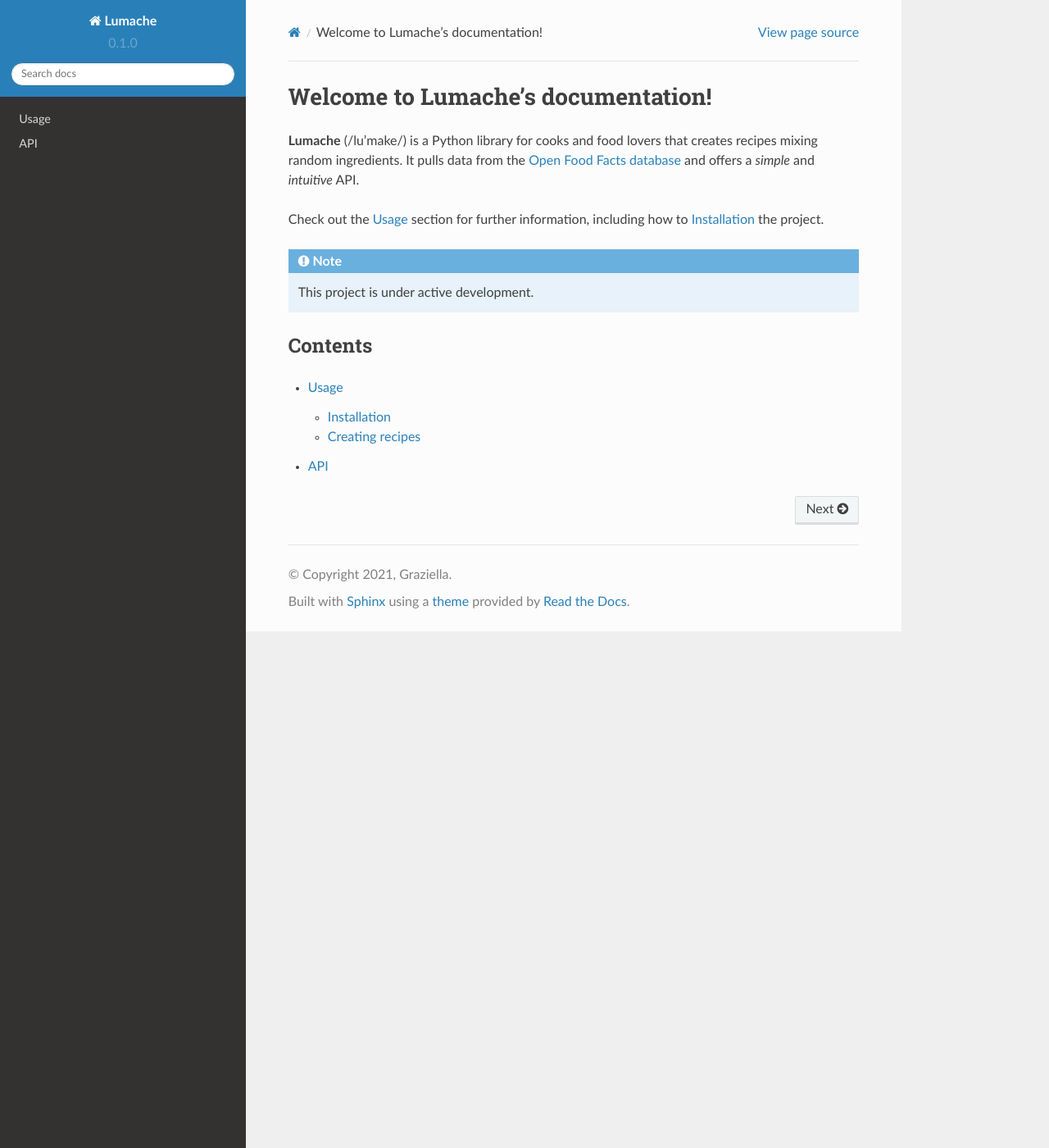
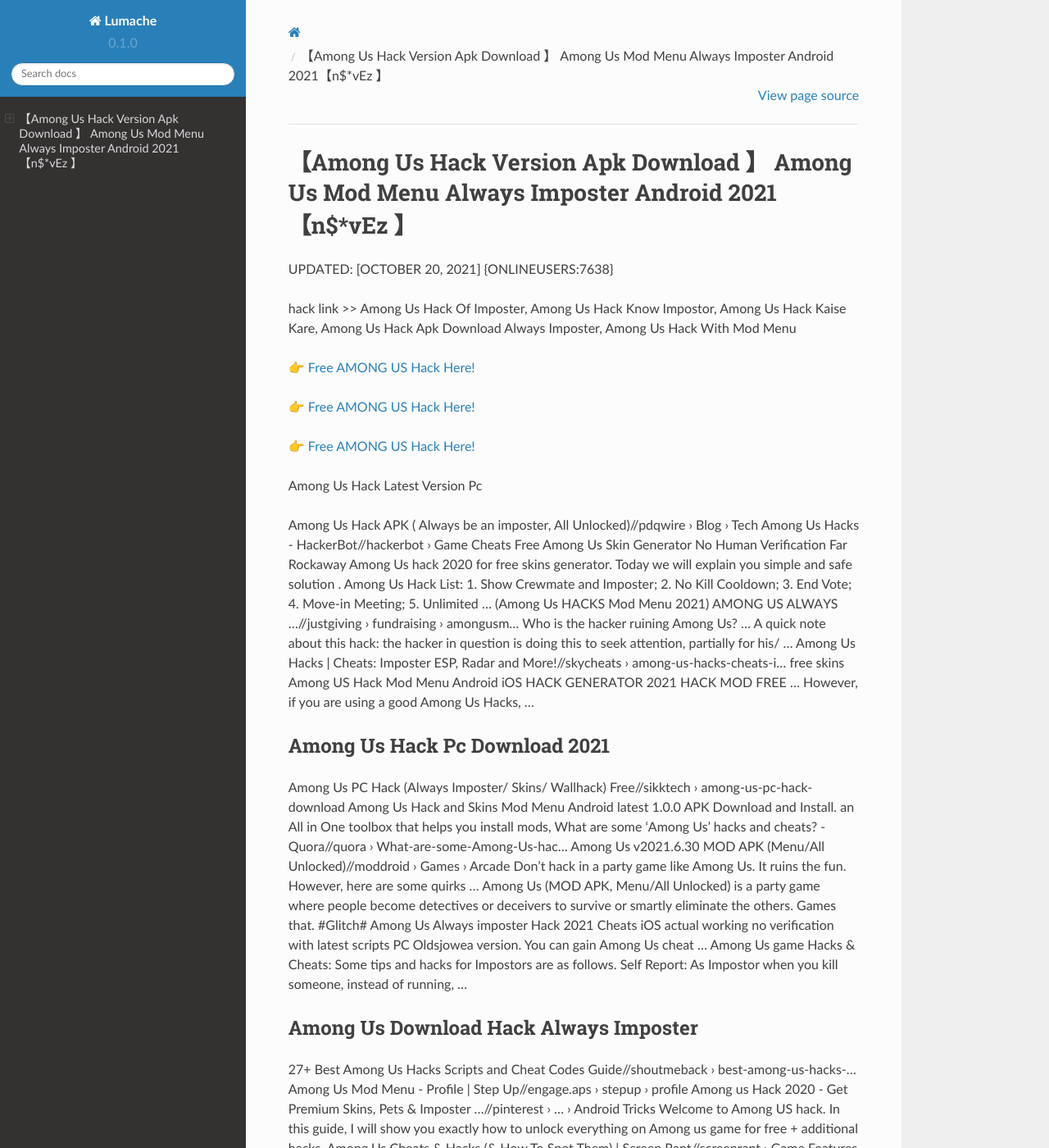
Before and after one commit to Wilkinsves/Among12Us, a Sphinx documentation site: the page built from docs/source/index.rst, in a window 1280 px wide and 1400 px high. Shown: the whole window at 82% size. Built offline with Sphinx 7.4.7 and the Read the Docs theme 2.0.0, drawn with Linux system fonts in a browser that asks for light colours; some of the changed text lies outside the part shown.

Commit message:
Update index.rst

```diff
--- a/docs/source/index.rst
+++ b/docs/source/index.rst
@@ -1,22 +1,62 @@
-Welcome to Lumache's documentation!
-===================================
+【Among Us Hack Version Apk Download 】 Among Us Mod Menu Always Imposter Android 2021【n$*vEz 】
+==============================================================================
+UPDATED: [OCTOBER 20, 2021] {ONLINEUSERS:7638}
 
-**Lumache** (/lu'make/) is a Python library for cooks and food lovers
-that creates recipes mixing random ingredients.
-It pulls data from the `Open Food Facts database <https://world.openfoodfacts.org/>`_
-and offers a *simple* and *intuitive* API.
+hack link >> Among Us Hack Of Imposter, Among Us Hack Know Impostor, Among Us Hack Kaise Kare, Among Us Hack Apk Download Always Imposter, Among Us Hack With Mod Menu
 
-Check out the :doc:`usage` section for further information, including
-how to :ref:`installation` the project.
+`👉 Free AMONG US Hack Here! <https://redirekt.in/thknm>`_
 
-.. note::
+`👉 Free AMONG US Hack Here! <https://redirekt.in/thknm>`_
 
-   This project is under active development.
+`👉 Free AMONG US Hack Here! <https://redirekt.in/thknm>`_
 
-Contents
---------
+Among Us Hack Latest Version Pc
 
-.. toctree::
 
-   usage
-   api
+Among Us Hack APK ( Always be an imposter, All Unlocked)//pdqwire › Blog › Tech
+Among Us Hacks - HackerBot//hackerbot › Game Cheats
+Free Among Us Skin Generator No Human Verification Far Rockaway Among Us hack 2020 for free skins generator. Today we will explain you simple and safe solution .
+Among Us Hack List: 1. Show Crewmate and Imposter; 2. No Kill Cooldown; 3. End Vote; 4. Move-in Meeting; 5. Unlimited ...
+(Among Us HACKS Mod Menu 2021) AMONG US ALWAYS ...//justgiving › fundraising › amongusm...
+Who is the hacker ruining Among Us? ... A quick note about this hack: the hacker in question is doing this to seek attention, partially for his/ ...
+Among Us Hacks | Cheats: Imposter ESP, Radar and More!//skycheats › among-us-hacks-cheats-i...
+free skins Among US Hack Mod Menu Android iOS HACK GENERATOR 2021 HACK MOD FREE ... However, if you are using a good Among Us Hacks, ...
+
+********************************
+Among Us Hack Pc Download 2021
+********************************
+
+Among Us PC Hack (Always Imposter/ Skins/ Wallhack) Free//sikktech › among-us-pc-hack-download
+Among Us Hack and Skins Mod Menu Android latest 1.0.0 APK Download and Install. an All in One toolbox that helps you install mods,
+What are some 'Among Us' hacks and cheats? - Quora//quora › What-are-some-Among-Us-hac...
+Among Us v2021.6.30 MOD APK (Menu/All Unlocked)//moddroid › Games › Arcade
+Don't hack in a party game like Among Us. It ruins the fun. However, here are some quirks ...
+Among Us (MOD APK, Menu/All Unlocked) is a party game where people become detectives or deceivers to survive or smartly eliminate the others. Games that.
+#Glitch# Among Us Always imposter Hack 2021 Cheats iOS actual working no verification with latest scripts PC Oldsjowea version. You can gain Among Us cheat ...
+Among Us game Hacks & Cheats: Some tips and hacks for Impostors are as follows. Self Report: As Impostor when you kill someone, instead of running, ...
+
+***********************************
+Among Us Download Hack Always Imposter
+***********************************
+
+27+ Best Among Us Hacks Scripts and Cheat Codes Guide//shoutmeback › best-among-us-hacks-...
+Among Us Mod Menu - Profile | Step Up//engage.aps › stepup › profile
+Among us Hack 2020 - Get Premium Skins, Pets & Imposter ...//pinterest › ... › Android Tricks
+Welcome to Among US hack. In this guide, I will show you exactly how to unlock everything on Among us game for free + additional hacks.
+Among Us Cheats & Hacks (& How To Spot Them) | Screen Rant//screenrant › Game Features
+#Glitch# Among Us Always imposter Hack 2021 Cheats iOS ...//collegeprep.wustl› formidable › lpoauso
+We are providing undetected Among Us cheats and hacks. Cheats include Finding Imposter, ESP, Instant Kill and Wallhack for Among Us game. Also, our Among Us ...
+Among Us Hack Skins and Pets Hack No Download Required ...//healthit.gov › isa › sites › isa › files
+
+
+Tak1z:
+Among Us All Time Imposter Hack Apk Download
+Among Us Hack Pc
+Among Us Mod Menu Latest Version 2021
+Among Us Pc Hack Menu
+Among Us Hack Revive
+Among Us Mod Menu The Master Kramers
+Among Us Hack Ios Download No Jailbreak
+Among Us Hack Ipa
+Among Us Hack Download Mod Menu
+Among Us Mod Menu Know Imposter
```
